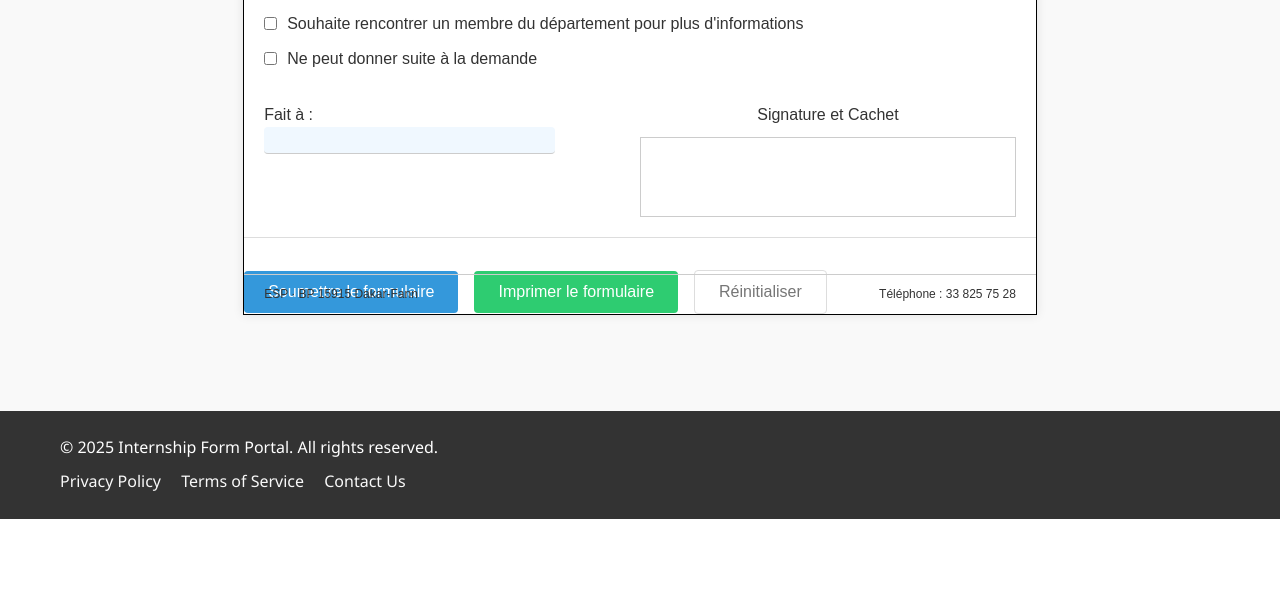
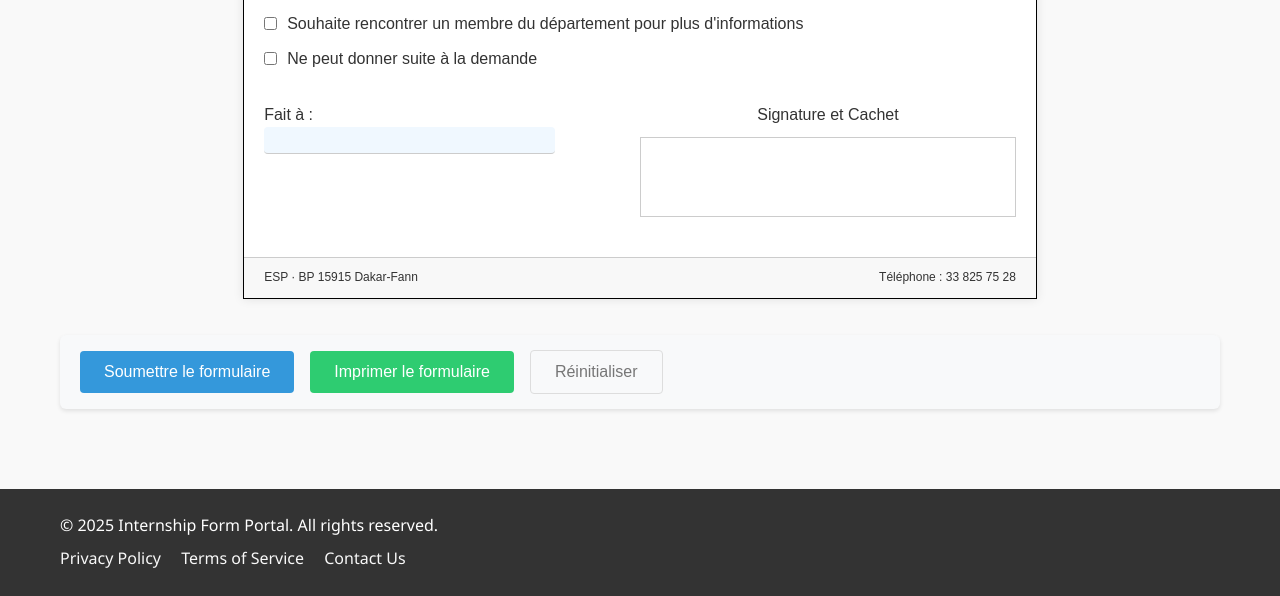
Before and after one commit to mamour-dx/formulaire-reponse-stage-esp, a Flask app: page / in a window 1280 px wide. Shown: the part 1245-1841 px from the top of the page. Before the commit the page ends 1764 px from the top, so only its background shows below. Run offline with Flask 3, Linux system fonts and the light colour scheme.

Commit message:
Fix form layout and database schema issues: 1) Moved buttons outside the form for better print layout, 2) Fixed duplicate footer issue, 3) Added reset_db.py script to fix database schema

```diff
--- a/static/css/style.css
+++ b/static/css/style.css
@@ -272,7 +272,11 @@ h3 {
   display: flex;
   justify-content: flex-start;
   align-items: center;
-  margin-top: 2rem;
+  margin-top: 20px;
+  padding: 15px 20px;
+  background-color: #f8f9fa;
+  border-radius: 6px;
+  box-shadow: var(--box-shadow);
 }
 
 .btn {
@@ -431,6 +435,8 @@ h3 {
 .official-form-container {
   display: flex;
   justify-content: center;
+  flex-direction: column;
+  align-items: center;
   padding: 1rem;
 }
 
@@ -732,19 +738,23 @@ h3 {
 
 /* Form footer */
 .form-footer {
-  position: absolute;
+  position: relative;
   bottom: 0;
+  left: 0;
   width: 100%;
   display: flex;
   justify-content: space-between;
   padding: 10px 20px;
   font-size: 12px;
   border-top: 1px solid #ccc;
+  background-color: #f8f8f8;
+  margin-top: 20px;
 }
 
 .left-footer,
 .right-footer {
   font-size: 12px;
+  color: #333;
 }
 
 /* Responsive design */
@@ -860,7 +870,8 @@ h3 {
   }
 
   /* Hide form actions when printing */
-  .form-actions {
+  .form-actions,
+  .no-print {
     display: none !important;
   }
 
--- a/templates/form.html
+++ b/templates/form.html
@@ -284,21 +284,21 @@
                     </div>
                 </div>
             </div>
+        </form>
 
-            <!-- Form Footer -->
+        <!-- Form Footer - Moved outside the form but still inside the official-form -->
         <div class="form-footer">
             <div class="left-footer">ESP · BP 15915 Dakar-Fann</div>
             <div class="right-footer">Téléphone : 33 825 75 28</div>
         </div>
+    </div>
+</div>
 
-            <!-- Submit Button (will be hidden in print) -->
+<!-- Submit Button (outside of the form, will be hidden in print) -->
 <div class="form-actions no-print">
-                <button type="submit" class="btn btn-primary">{{ form.submit.label.text }}</button>
+    <button type="submit" form="internship-form" class="btn btn-primary">{{ form.submit.label.text }}</button>
     <button type="button" class="btn btn-secondary" onclick="window.print()">Imprimer le formulaire</button>
-                <button type="reset" class="btn btn-outline">Réinitialiser</button>
-            </div>
-        </form>
-    </div>
+    <button type="reset" form="internship-form" class="btn btn-outline">Réinitialiser</button>
 </div>
 {% endblock %}
 
@@ -307,6 +307,9 @@
     // Print functionality and form validation
     document.addEventListener('DOMContentLoaded', function() {
         const form = document.querySelector('.internship-form');
+
+        // Set id on the form to connect buttons outside the form
+        form.id = 'internship-form';
 
         // Handle print button
         const printButton = document.querySelector('button[onclick="window.print()"]');
```
Also changed, not shown: reset_db.py (added, +26 -0 lines). Lines whose indentation alone changed are shown as unchanged.
